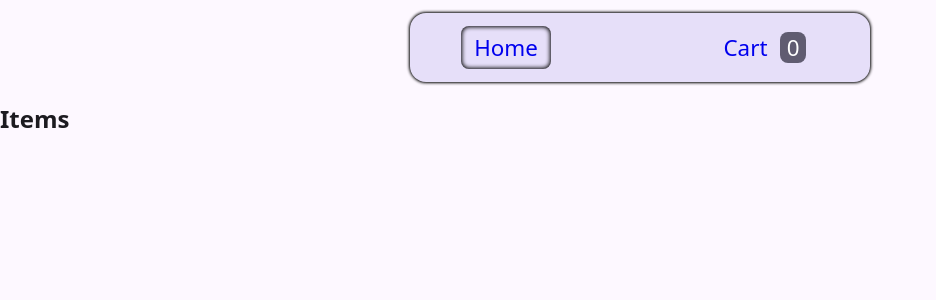
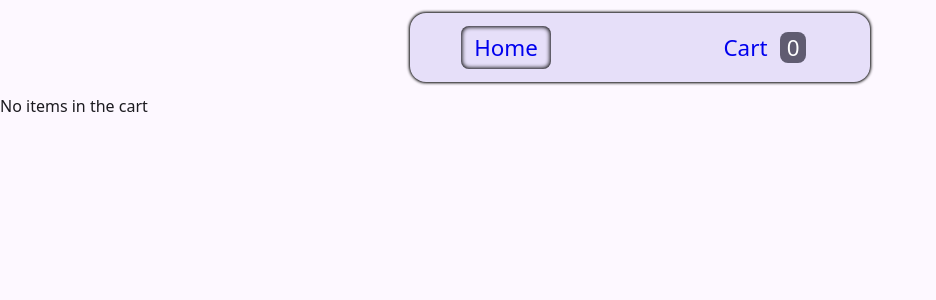
Before and after one commit to ajayfoo/odin-shopping-cart, a React (Vite) app: page /cart in a window 1280 px wide. Shown: the top 300 px of the page, without its empty margins (0-936 px from the left). Built offline with nearby package versions, Linux system fonts and the light colour scheme.

Commit message:
test: mock useOutletContext to return different values for different test cases

```diff
--- a/src/components/Cart/Cart.jsx
+++ b/src/components/Cart/Cart.jsx
@@ -3,9 +3,9 @@ import classes from "./Cart.module.css";
 import CartItemCard from "../CartItemCard/CartItemCard";
 export default function Cart() {
   const { cartItems } = useOutletContext();
-  return (
-    <div aria-label="cart page">
-      <h2>Items</h2>
+  let content = null;
+  if (cartItems.length > 0) {
+    content = (
       <div className={classes.items}>
         {cartItems.map((c) => (
           <CartItemCard
@@ -19,6 +19,9 @@ export default function Cart() {
           />
         ))}
       </div>
-    </div>
-  );
+    );
+  } else {
+    content = <p className={classes["no-items"]}>No items in the cart</p>;
+  }
+  return <div aria-label="cart page">{content}</div>;
 }
```
Also changed, not shown: 1 other file (tests, documents, lock files or other folders).
